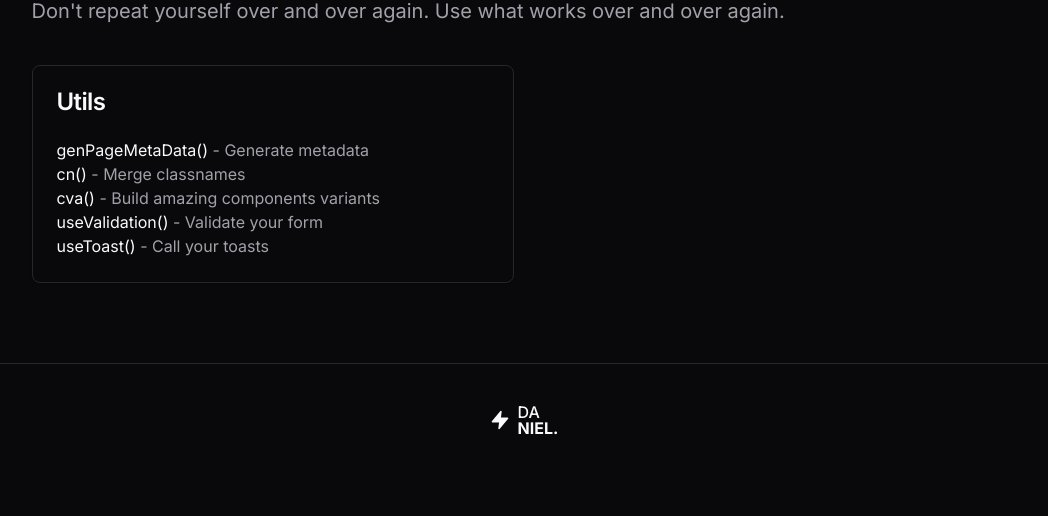
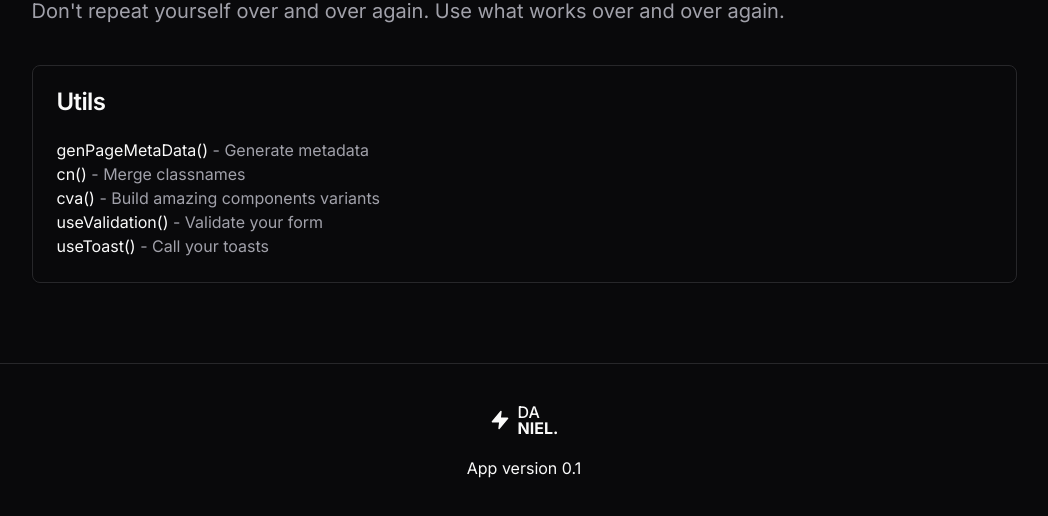
Before and after one commit to dvenomb98/NextDevKit, a Next.js app: page / in a window 1280 px wide. Shown: the part 1580-2096 px from the top of the page, without its empty margins (116-1164 px from the left). Before the commit the page ends 2056 px from the top, so only its background shows below. Built offline with nearby package versions, Linux system fonts and the light colour scheme.

Commit message:
added app version

```diff
--- a/src/app/page.tsx
+++ b/src/app/page.tsx
@@ -255,12 +255,12 @@ const Home = () => {
           <p className="h4 text-muted-foreground">Don't repeat yourself over and over again. Use what works over and over again.</p>
         </div>
 
-        <div className='grid grid-cols-2 sm:grid-cols-1 gap-5'>
+        <div className='grid grid-cols-1 sm:grid-cols-1 gap-5'>
           <Card>
             <CardHeader>
               <CardTitle>Utils</CardTitle>
             </CardHeader>
-            <CardContent className='grid grid-cols-1 text-muted-foreground '>
+            <CardContent className='grid grid-cols-1 text-muted-foreground'>
               <p><span className='text-foreground'>genPageMetaData()</span> - Generate metadata</p>
               <p><span className='text-foreground'>cn()</span> - Merge classnames</p>
               <p><span className='text-foreground'>cva()</span> - Build amazing components variants</p>
--- a/src/components/shared/Footer.tsx
+++ b/src/components/shared/Footer.tsx
@@ -1,11 +1,13 @@
 import React, { FC } from 'react'
 import Logo from './Logo'
+import { APP_VERSION } from '@/lib/config'
 
 const Footer: FC = () => {
   return (
     <footer className='border-t'>
-        <div className='layout-container flex items-center  justify-center py-10'>
+        <div className='layout-container flex flex-col gap-5 items-center  justify-center py-10'>
             <Logo />
+            <p>App version {APP_VERSION}</p>
         </div>
 
     </footer>
```
